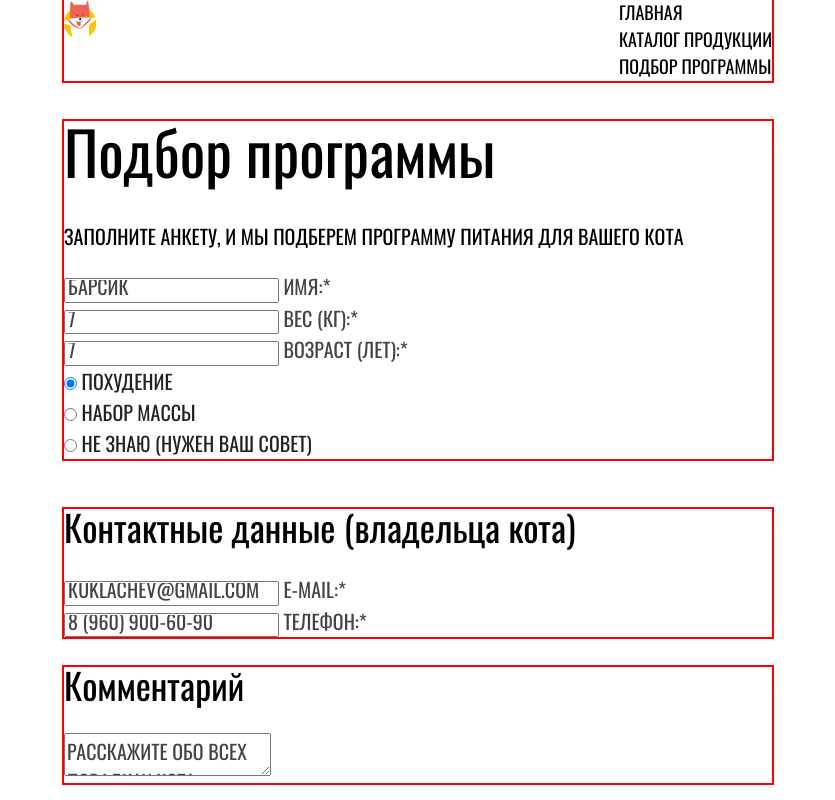
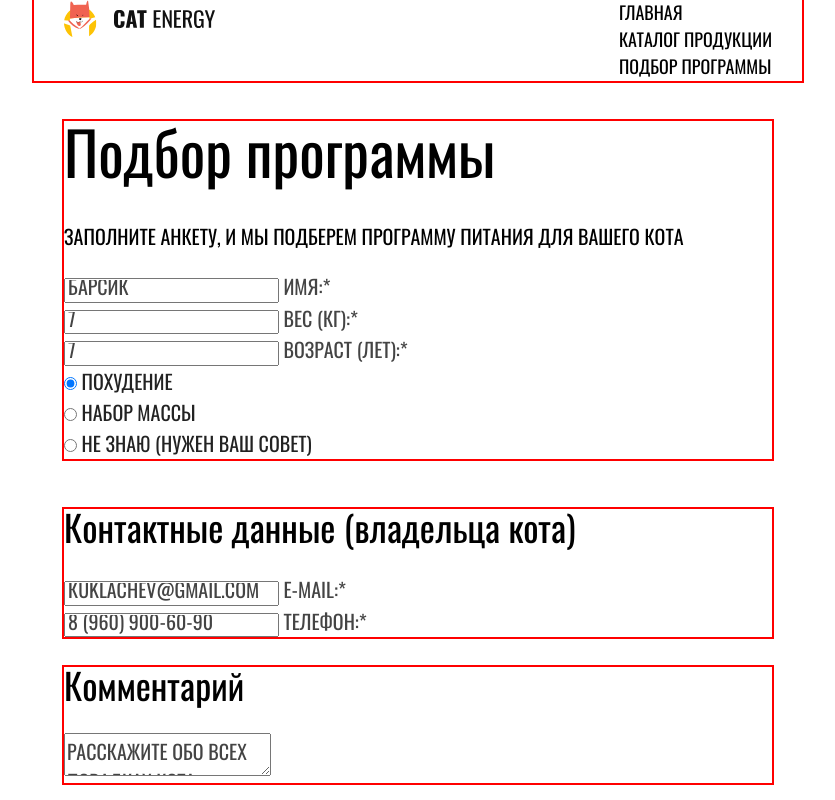
Before and after one commit to niksvi/1376293-cat-energy-22, a plain HTML site: page source/form.html in a window 1280 px wide. Shown: the top 800 px of the page, without its empty margins (222-1057 px from the left). Drawn offline with nearby package versions, Linux system fonts and the light colour scheme; files that its build step writes are made by us from their sources.

Commit message:
Декоративные элементы главной страницы

```diff
--- a/source/form.html
+++ b/source/form.html
@@ -11,8 +11,8 @@
 
 <body class="page__body form-page__body">
 
-  <header class="page-header container">
-    <div class="page-header__wrapper">
+  <header class="page-header">
+    <div class="page-header__wrapper container">
       <a class="page-header__logo" href="index.html">
         <img src="img/content/logo-mobile.svg" width="33" height="38"
           alt="Логотип сайта с изображением кота супер-героя">
--- a/source/sass/blocks/page-header.scss
+++ b/source/sass/blocks/page-header.scss
@@ -1,8 +1,30 @@
 .page-header__wrapper {
   outline: red 2.5px solid;
+  position: relative;
 
   @media (min-width: $tablet-width) {
     display: flex;
     justify-content: space-between;
   }
 }
+
+.page-header__logo {
+  &::after {
+    content: "";
+    position: absolute;
+    left: calc(50% - 50px);
+    top: 10px;
+    width: 101px;
+    height: 18px;
+    background-image: url(../../img/decor/footer-logo.svg);
+    background-repeat: no-repeat;
+
+    @media (min-width: $tablet-width) {
+      left: 80px;
+    }
+
+    @media (min-width: $desktop-width) {
+      left: 170px;
+    }
+  }
+}
```
Also changed, not shown: source/catalog.html (+2 -2 lines), source/img/decor/footer-logo.svg (added).
